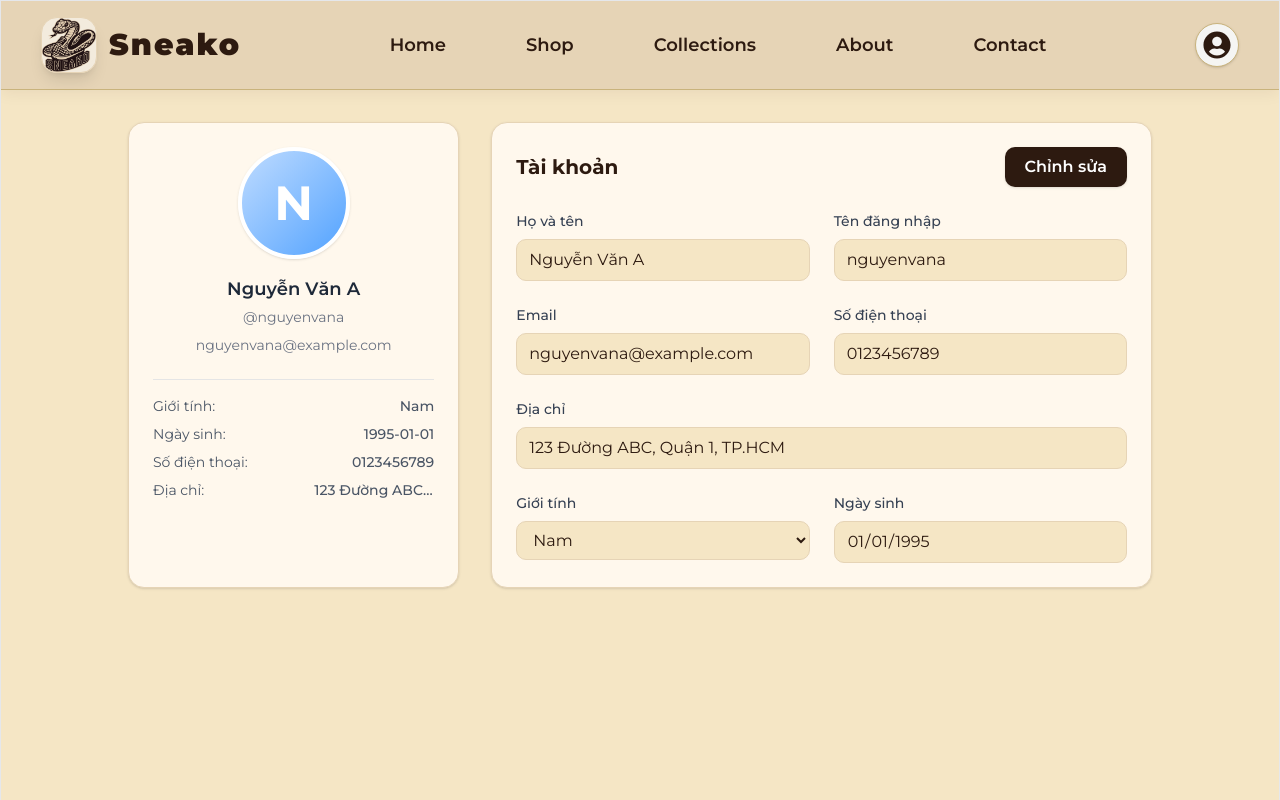
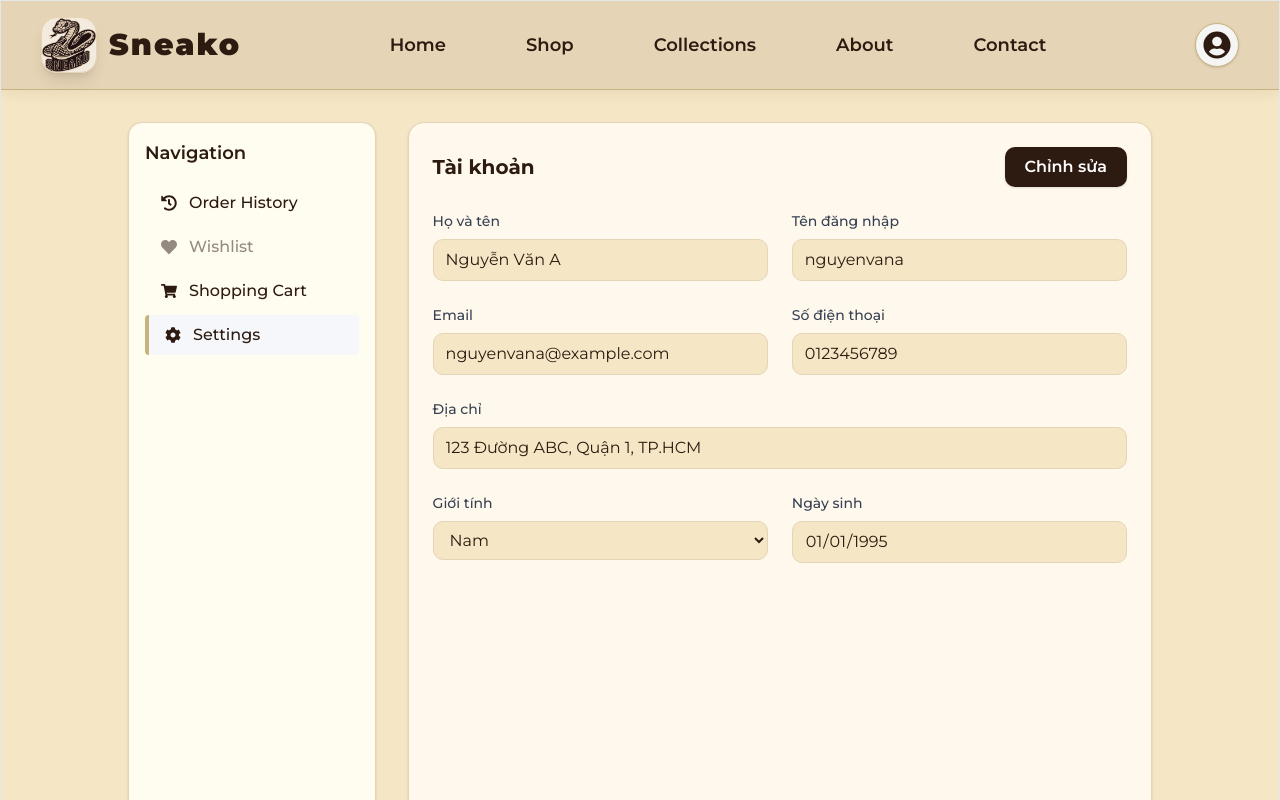
Before and after one commit to MuonNghiCode/shoes-e-commercial-fe, a React (Vite) app: page /profile in a window 1280 px wide. Shown: the top 800 px of the page. Built offline with nearby package versions, Linux system fonts and the light colour scheme; sample sign-in values are in the browser's storage.

Commit message:
update carrt

```diff
--- /dev/null
+++ b/src/components/user/sideBar.tsx
@@ -0,0 +1,78 @@
+import {
+  FaTachometerAlt,
+  FaHistory,
+  FaHeart,
+  FaShoppingCart,
+  FaCog,
+  FaSignOutAlt,
+} from "react-icons/fa";
+import { Link, useLocation } from "react-router-dom";
+
+const navItems = [
+  {
+    label: "Order History",
+    icon: <FaHistory className="mr-3" />,
+    to: "/orders",
+    disabled: false,
+  },
+  {
+    label: "Wishlist",
+    icon: <FaHeart className="mr-3" />,
+    to: "/wishlist",
+    disabled: true,
+  },
+  {
+    label: "Shopping Cart",
+    icon: <FaShoppingCart className="mr-3" />,
+    to: "/cart",
+    disabled: false,
+  },
+  {
+    label: "Settings",
+    icon: <FaCog className="mr-3" />,
+    to: "/profile",
+    disabled: false,
+  },
+];
+
+const Sidebar = () => {
+  const location = useLocation();
+  return (
+    <aside className="bg-[#FFFCF0] min-h-screen w-full max-w-xs p-4 border border-[#E6D4B6] rounded-xl shadow flex flex-col">
+      <h2 className="text-lg font-semibold mb-4 text-[#2D1A10]">Navigation</h2>
+      <nav className="flex flex-col gap-1">
+        {navItems.map((item) => {
+          const isActive = location.pathname === item.to;
+          return (
+            <Link
+              key={item.label}
+              to={item.disabled ? "#" : item.to}
+              className={`flex items-center px-4 py-2 rounded transition-colors font-medium
+                ${
+                  isActive
+                    ? "bg-[#F5F7FA] text-[#2D1A10] border-l-4 border-[#C9B37C]"
+                    : "text-[#2D1A10]"
+                }
+                ${
+                  item.disabled
+                    ? "opacity-50 cursor-not-allowed"
+                    : "hover:bg-[#F5E6C5]"
+                }
+              `}
+              tabIndex={item.disabled ? -1 : 0}
+              aria-disabled={item.disabled}
+              onClick={(e) => {
+                if (item.disabled) e.preventDefault();
+              }}
+            >
+              {item.icon}
+              {item.label}
+            </Link>
+          );
+        })}
+      </nav>
+    </aside>
+  );
+};
+
+export default Sidebar;
--- a/src/pages/UserProfile.tsx
+++ b/src/pages/UserProfile.tsx
@@ -1,4 +1,5 @@
 import React, { useState } from "react";
+import Sidebar from "@/components/user/sideBar";
 import { ToastContainer, toast } from "react-toastify";
 import "react-toastify/dist/ReactToastify.css";
 
@@ -53,44 +54,10 @@ const UserProfile = () => {
     <div className="min-h-screen bg-[#F5E6C5] py-8 px-2 md:px-8">
       <ToastContainer />
       <div className="max-w-5xl mx-auto flex flex-col md:flex-row gap-8">
-        {/* Sidebar */}
-        <div className="md:w-1/3 w-full bg-[#FFF8ED] rounded-2xl shadow p-6 flex flex-col items-center border border-[#E6D4B6]">
-          <div className="w-28 h-28 rounded-full bg-gradient-to-br from-blue-200 to-blue-400 flex items-center justify-center mb-4 border-4 border-white shadow">
-            <span className="text-5xl font-bold text-white select-none">
-              {user.fullName.charAt(0)}
-            </span>
-          </div>
-          <div className="text-center">
-            <div className="font-semibold text-lg text-gray-800 mb-1">
-              {user.fullName}
-            </div>
-            <div className="text-gray-500 text-sm mb-2">@{user.username}</div>
-            <div className="text-gray-500 text-sm mb-2">{user.email}</div>
-          </div>
-          <div className="w-full border-t my-4" />
-          <div className="flex flex-col gap-2 w-full">
-            <div className="flex items-center justify-between text-sm text-gray-600">
-              <span>Giới tính:</span>
-              <span className="font-medium">{user.gender}</span>
-            </div>
-            <div className="flex items-center justify-between text-sm text-gray-600">
-              <span>Ngày sinh:</span>
-              <span className="font-medium">{user.dob}</span>
-            </div>
-            <div className="flex items-center justify-between text-sm text-gray-600">
-              <span>Số điện thoại:</span>
-              <span className="font-medium">{user.phone}</span>
-            </div>
-            <div className="flex items-center justify-between text-sm text-gray-600">
-              <span>Địa chỉ:</span>
-              <span className="font-medium text-right max-w-[120px] truncate">
-                {user.address}
-              </span>
-            </div>
-          </div>
+        <div className="md:w-1/4 w-full">
+          <Sidebar />
         </div>
-        {/* Main Content */}
-        <div className="md:w-2/3 w-full bg-[#FFF8ED] rounded-2xl shadow p-6 border border-[#E6D4B6]">
+        <div className="md:w-3/4 w-full bg-[#FFF8ED] rounded-2xl shadow p-6 border border-[#E6D4B6]">
           <div className="flex items-center justify-between mb-6">
             <h2 className="text-xl font-bold text-[#2D1A10]">Tài khoản</h2>
             {!edit && (
```
Also changed, not shown: src/pages/Cart.tsx (+91 -108 lines).
